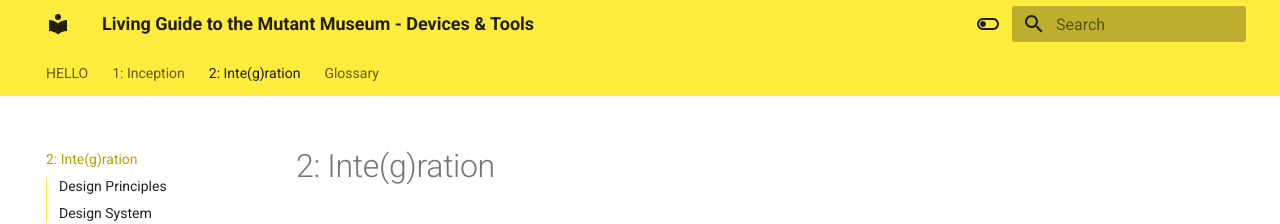
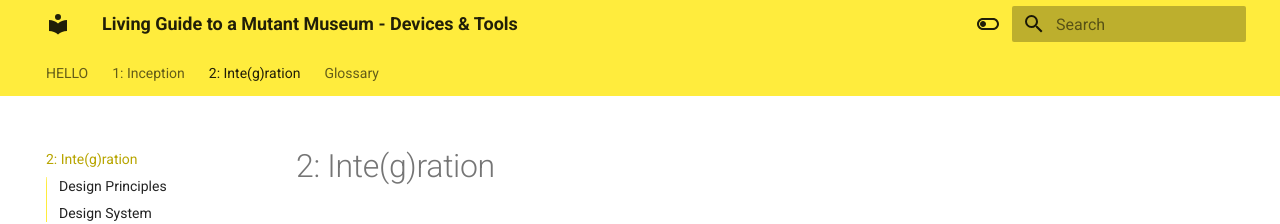
Before and after one commit to OSMDevTest/OSM, an MkDocs documentation site: the page built from docs/2_Participation.md, in a window 1280 px wide. Shown: the top 224 px of the page. Built offline with MkDocs 1.6.1 and Material for MkDocs 9.7.7, drawn with Linux system fonts in a browser that asks for light colours.

Commit message:
Update mkdocs.yml

```diff
--- a/mkdocs.yml
+++ b/mkdocs.yml
@@ -1,4 +1,4 @@
-site_name: Living Guide to the Mutant Museum - Devices & Tools
+site_name: Living Guide to a Mutant Museum - Devices & Tools
 theme:
   name: material
 
```
